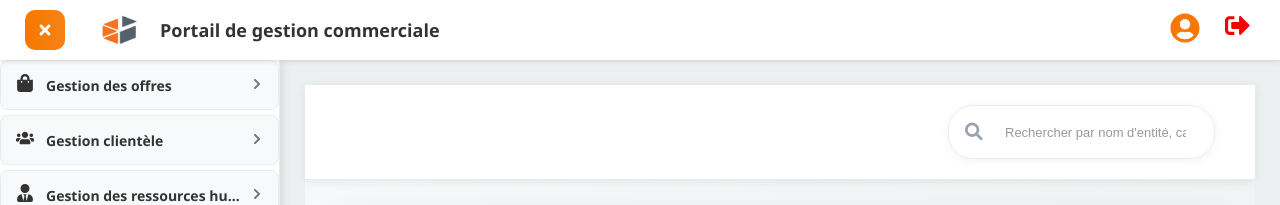
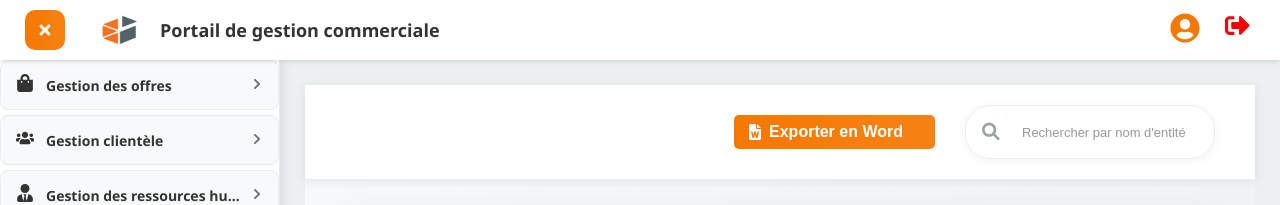
Before and after one commit to leadertechrim/Portail-commercial, a React (Create React App) app: page / in a window 1280 px wide. Shown: the top 205 px of the page. Built offline with nearby package versions, Linux system fonts and the light colour scheme; no server answers; sample sign-in values are in the browser's storage.

Commit message:
feat: add Word export for sources

```diff
--- a/src/api.js
+++ b/src/api.js
@@ -179,6 +179,35 @@ export async function deleteSource(token, sourceId) {
   });
   return await res.json();
 }
+
+export async function exportSourcesDocx(token) {
+  try {
+    const res = await fetch(`${API_BASE_URL}/api/sources/export-docx`, {
+      headers: { Authorization: `Bearer ${token}` },
+    });
+
+    if (!res.ok) {
+      throw new Error(`Erreur HTTP: ${res.status}`);
+    }
+
+    // Gérer le téléchargement du blob
+    const blob = await res.blob();
+    const url = window.URL.createObjectURL(blob);
+    const a = document.createElement("a");
+    a.href = url;
+    a.download = "Sources_Appels_Offres.docx";
+    document.body.appendChild(a);
+    a.click();
+    window.URL.revokeObjectURL(url);
+    document.body.removeChild(a);
+
+    return { success: true };
+  } catch (error) {
+    console.error("Erreur export Word:", error);
+    throw error;
+  }
+}
+
 
 export async function fetchUsers(token) {
   console.log("🔍 API fetchUsers - Début");
--- a/src/pages/SourcesPage.js
+++ b/src/pages/SourcesPage.js
@@ -5,6 +5,7 @@ import {
   addSource,
   updateSource,
   deleteSource,
+  exportSourcesDocx,
 } from "../api";
 import { useCart } from "../hooks/useCart";
 import { usePermissionsImproved as usePermissions } from "../hooks/usePermissionsImproved";
@@ -31,6 +32,8 @@ export default function SourcesPage() {
   const [isReorganizing, setIsReorganizing] = useState(false); // Loader réorganisation
   const [reorganizingProgress, setReorganizingProgress] = useState({ current: 0, total: 0 }); // Progression réorganisation
   const [newSourceId, setNewSourceId] = useState(null); // ID de la nouvelle source à scroller
+  const [isExporting, setIsExporting] = useState(false);
+
 
   const navigate = useNavigate();
   const { recentlyVisited, addToRecentlyVisited, clearHistory } = useCart();
@@ -379,7 +382,21 @@ export default function SourcesPage() {
     }
   };
 
+  const handleExportWord = async () => {
+    try {
+      setIsExporting(true);
+      const token = localStorage.getItem("token");
+      await exportSourcesDocx(token);
+      showSuccess("Le fichier Word a été généré avec succès !");
+    } catch (error) {
+      showError("Erreur lors de la génération du fichier Word.");
+    } finally {
+      setIsExporting(false);
+    }
+  };
+
   const _handleLogout = () => {
+
     localStorage.clear();
     navigate("/login");
   };
@@ -467,7 +484,29 @@ export default function SourcesPage() {
           </div>
         </div>
         <div className="header-right">
+          <button
+            className="export-word-btn"
+            onClick={handleExportWord}
+            disabled={isExporting}
+            style={{
+              marginRight: '15px',
+              display: 'flex',
+              alignItems: 'center',
+              gap: '8px',
+              padding: '8px 15px',
+              backgroundColor: '#2b579a',
+              color: 'white',
+              border: 'none',
+              borderRadius: '5px',
+              cursor: isExporting ? 'not-allowed' : 'pointer',
+              opacity: isExporting ? 0.7 : 1
+            }}
+          >
+            <i className={`fas ${isExporting ? 'fa-spinner fa-spin' : 'fa-file-word'}`}></i>
+            {isExporting ? 'Génération...' : 'Exporter en Word'}
+          </button>
           <div className="search-container">
+
             <i className="fas fa-search search-icon"></i>
             <input
               type="text"
```
